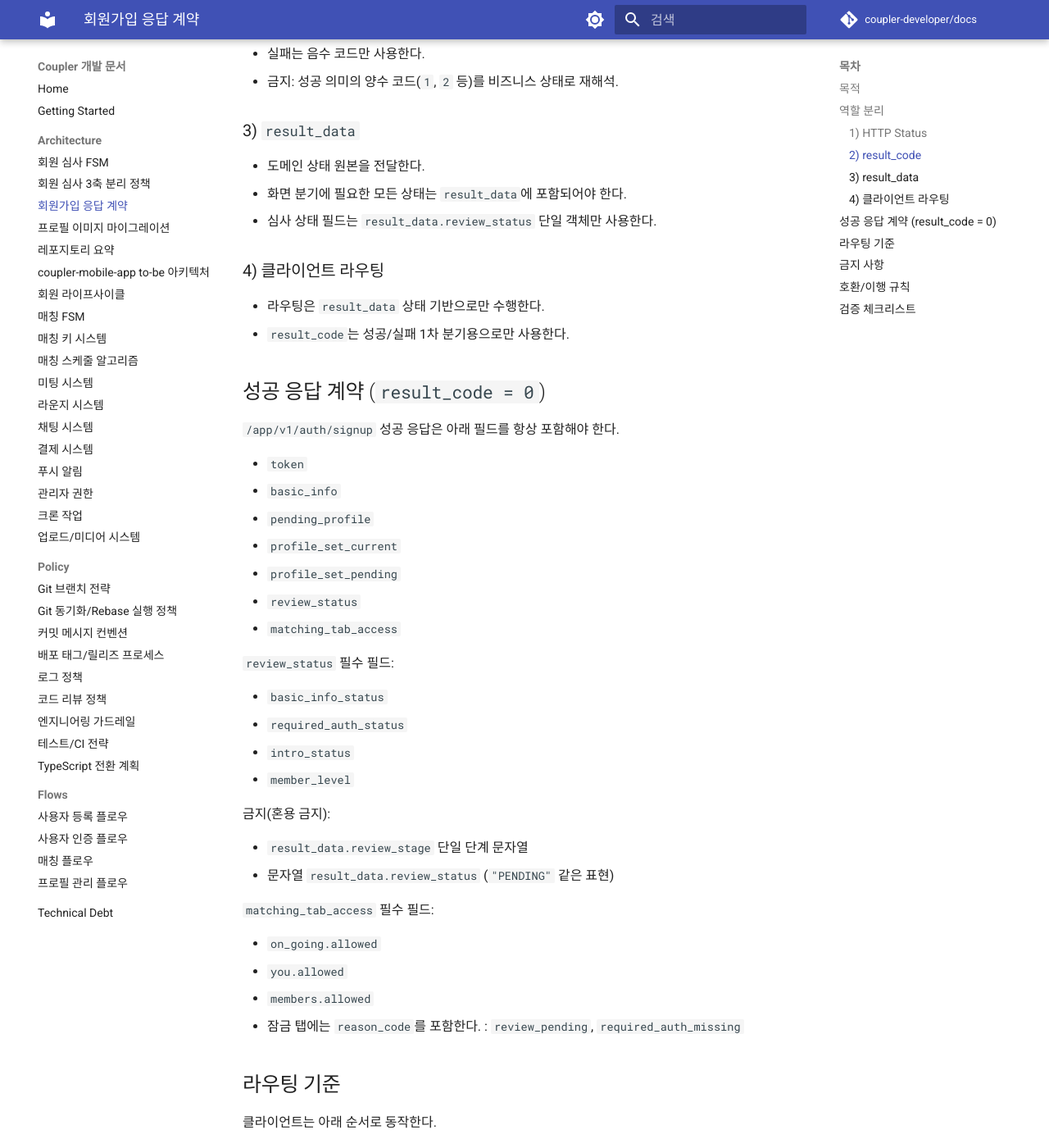
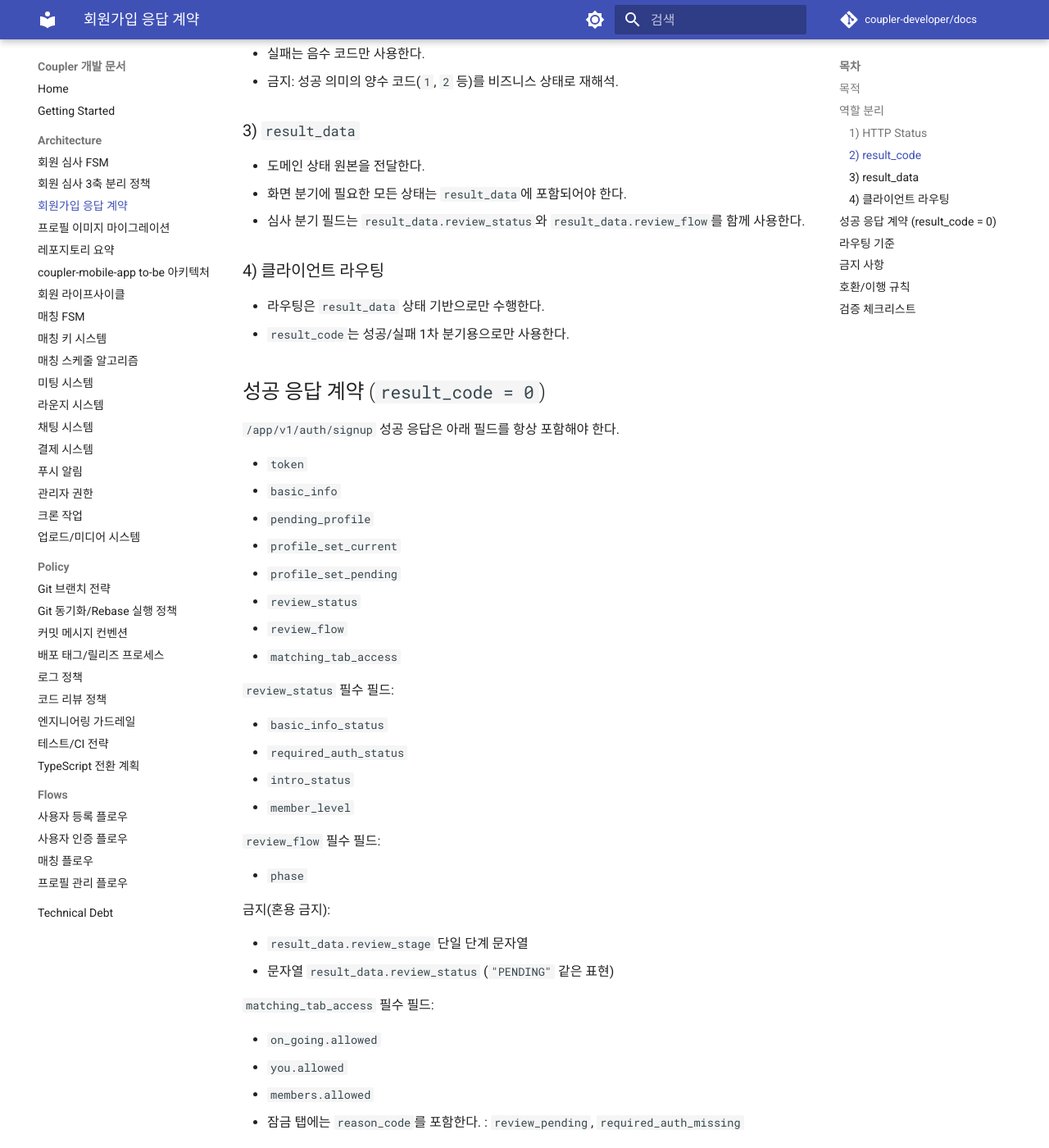
Before and after one commit to coupler-developer/docs, an MkDocs documentation site: the page built from content/architecture/signup-response-contract.md, in a window 1280 px wide and 1400 px high, scrolled down 703 px. Shown: the whole window at 82% size. Built offline with MkDocs 1.6.1 and Material for MkDocs 9.7.7, drawn with Linux system fonts in a browser that asks for light colours; comment, search, counter and statistics services are not loaded; some of the changed text lies outside the part shown.

Commit message:
docs: 회원가입 심사 라우팅 계약 동기화
Changes:
- 성공 응답 필수 항목에 review_flow 명시
- 라우팅 기준을 review_status+status에서 review_flow+status로 정정
- 심사 분기 필드 설명을 review_status/review_flow 동시 사용으로 갱신

Tests:
- npx markdownlint-cli2 --config .markdownlint.json "content/architecture/signup-response-contract.md"

```diff
--- a/content/architecture/signup-response-contract.md
+++ b/content/architecture/signup-response-contract.md
@@ -27,7 +27,7 @@
 
 - 도메인 상태 원본을 전달한다.
 - 화면 분기에 필요한 모든 상태는 `result_data`에 포함되어야 한다.
-- 심사 상태 필드는 `result_data.review_status` 단일 객체만 사용한다.
+- 심사 분기 필드는 `result_data.review_status`와 `result_data.review_flow`를 함께 사용한다.
 
 ### 4) 클라이언트 라우팅
 
@@ -44,6 +44,7 @@
 - `profile_set_current`
 - `profile_set_pending`
 - `review_status`
+- `review_flow`
 - `matching_tab_access`
 
 `review_status` 필수 필드:
@@ -52,6 +53,10 @@
 - `required_auth_status`
 - `intro_status`
 - `member_level`
+
+`review_flow` 필수 필드:
+
+- `phase`
 
 금지(혼용 금지):
 
@@ -72,7 +77,7 @@
 
 1. `result_code !== 0`이면 에러 처리.
 2. `result_code === 0`이면 `result_data`를 상태 저장소에 반영.
-3. `review_status + basic_info.status`로 다음 화면 결정.
+3. `review_flow + basic_info.status`로 다음 화면 결정.
 4. 필요 시 `getSignupReviewOutcome` 같은 순수 함수로 분기 규칙을 고정.
 
 ## 금지 사항
```
